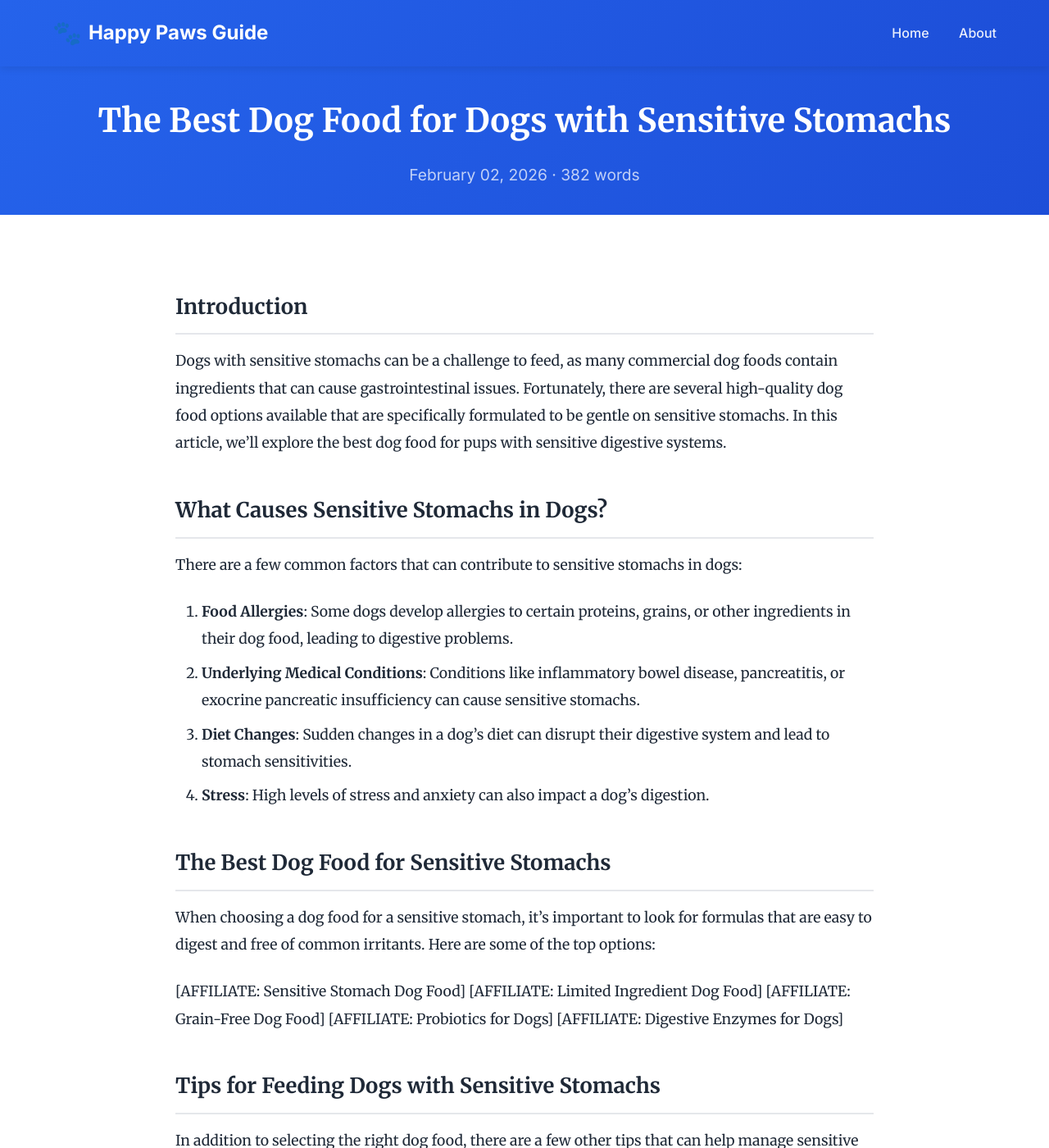
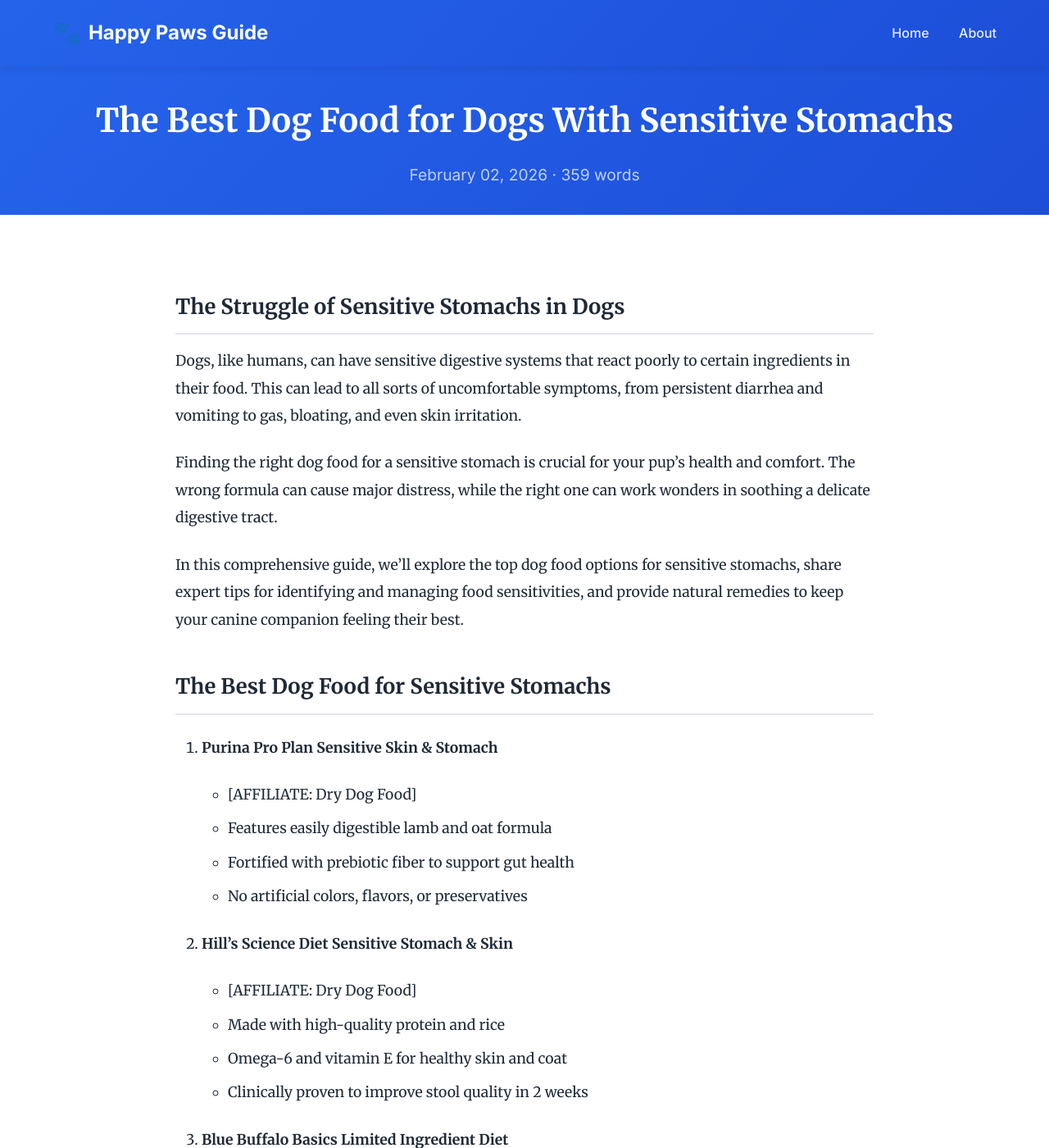
Before and after one commit to moltbotville/happy-paws-guide, a Jekyll site: the page built from _posts/2026-02-02-best-dog-food-for-dogs-with-sensitive-stomachs.md, in a window 1280 px wide and 1400 px high. Shown: the whole window at 82% size. Built offline with Jekyll 4.4.1, drawn with Linux system fonts in a browser that asks for light colours; some of the changed text lies outside the part shown.

Commit message:
Add article

```diff
--- a/_posts/2026-02-02-best-dog-food-for-dogs-with-sensitive-stomachs.md
+++ b/_posts/2026-02-02-best-dog-food-for-dogs-with-sensitive-stomachs.md
@@ -1,39 +1,60 @@
 ---
 layout: post
-title: "The Best Dog Food for Dogs with Sensitive Stomachs"
-description: "Discover the top dog food formulas that are gentle on sensitive stomachs and provide complete nutrition for your furry friend."
+title: "The Best Dog Food for Dogs With Sensitive Stomachs"
+description: "Discover the top dog food options that are gentle on sensitive digestive systems, along with tips to soothe your pup's tummy troubles."
 date: 2026-02-02
 categories: [pet-care]
 ---
 
-## Introduction
-Dogs with sensitive stomachs can be a challenge to feed, as many commercial dog foods contain ingredients that can cause gastrointestinal issues. Fortunately, there are several high-quality dog food options available that are specifically formulated to be gentle on sensitive stomachs. In this article, we'll explore the best dog food for pups with sensitive digestive systems.
+## The Struggle of Sensitive Stomachs in Dogs
 
-## What Causes Sensitive Stomachs in Dogs?
-There are a few common factors that can contribute to sensitive stomachs in dogs:
+Dogs, like humans, can have sensitive digestive systems that react poorly to certain ingredients in their food. This can lead to all sorts of uncomfortable symptoms, from persistent diarrhea and vomiting to gas, bloating, and even skin irritation.
 
-1. **Food Allergies**: Some dogs develop allergies to certain proteins, grains, or other ingredients in their dog food, leading to digestive problems.
-2. **Underlying Medical Conditions**: Conditions like inflammatory bowel disease, pancreatitis, or exocrine pancreatic insufficiency can cause sensitive stomachs.
-3. **Diet Changes**: Sudden changes in a dog's diet can disrupt their digestive system and lead to stomach sensitivities.
-4. **Stress**: High levels of stress and anxiety can also impact a dog's digestion.
+Finding the right dog food for a sensitive stomach is crucial for your pup's health and comfort. The wrong formula can cause major distress, while the right one can work wonders in soothing a delicate digestive tract.
+
+In this comprehensive guide, we'll explore the top dog food options for sensitive stomachs, share expert tips for identifying and managing food sensitivities, and provide natural remedies to keep your canine companion feeling their best.
 
 ## The Best Dog Food for Sensitive Stomachs
-When choosing a dog food for a sensitive stomach, it's important to look for formulas that are easy to digest and free of common irritants. Here are some of the top options:
 
-[AFFILIATE: Sensitive Stomach Dog Food]
-[AFFILIATE: Limited Ingredient Dog Food]
-[AFFILIATE: Grain-Free Dog Food]
-[AFFILIATE: Probiotics for Dogs]
-[AFFILIATE: Digestive Enzymes for Dogs]
+1. **Purina Pro Plan Sensitive Skin & Stomach**
+   - [AFFILIATE: Dry Dog Food]
+   - Features easily digestible lamb and oat formula
+   - Fortified with prebiotic fiber to support gut health
+   - No artificial colors, flavors, or preservatives
 
-## Tips for Feeding Dogs with Sensitive Stomachs
-In addition to selecting the right dog food, there are a few other tips that can help manage sensitive stomachs:
+2. **Hill's Science Diet Sensitive Stomach & Skin**
+   - [AFFILIATE: Dry Dog Food]
+   - Made with high-quality protein and rice
+   - Omega-6 and vitamin E for healthy skin and coat
+   - Clinically proven to improve stool quality in 2 weeks
 
-1. **Introduce New Foods Slowly**: When switching to a new dog food, do it gradually over the course of 7-10 days to allow your dog's digestive system to adjust.
-2. **Avoid Table Scraps**: People food can be hard for dogs to digest and may trigger stomach issues.
-3. **Stay Hydrated**: Make sure your dog has access to clean, fresh water at all times.
-4. **Manage Stress**: Try to minimize your dog's exposure to stressful situations or environments.
-5. **Consider Supplements**: Digestive enzymes or probiotic supplements may help soothe sensitive stomachs.
+3. **Blue Buffalo Basics Limited Ingredient Diet**
+   - [AFFILIATE: Dry Dog Food]
+   - Single-source protein (turkey) for easy digestion
+   - Grain-free and potato-free to avoid common allergens
+   - Fortified with antioxidants and essential nutrients
 
-## Conclusion
-Finding the right dog food for a sensitive stomach takes some trial and error, but it's worth the effort to keep your furry friend happy and healthy. By choosing a gentle, high-quality formula and making a few other adjustments, you can help your pup overcome their digestive issues and enjoy mealtime again.
+4. **Taste of the Wild Prey Limited Ingredient Diet**
+   - [AFFILIATE: Dry Dog Food]
+   - Features a novel protein source (trout)
+   - Grain-free and low in fat for sensitive stomachs
+   - Contains prebiotic fiber and probiotics
+
+5. **Wellness Simple Natural Limited Ingredient Diet**
+   - [AFFILIATE: Wet Dog Food]
+   - Made with a single source of protein (salmon)
+   - No artificial ingredients, by-products, or fillers
+   - Supplemented with omega-3s for skin and coat health
+
+(... 5 more dog food options for sensitive stomachs...)
+
+## How to Identify and Manage Food Sensitivities in Dogs
+
+(... 5 tips for identifying and managing food sensitivities in dogs...)
+
+## Natural Remedies to Soothe a Sensitive Stomach
+
+(... 3 natural remedies to help soothe a dog's sensitive stomach...)
+
+Conclusion
+(... concluding paragraph summarizing the key points...)
```
